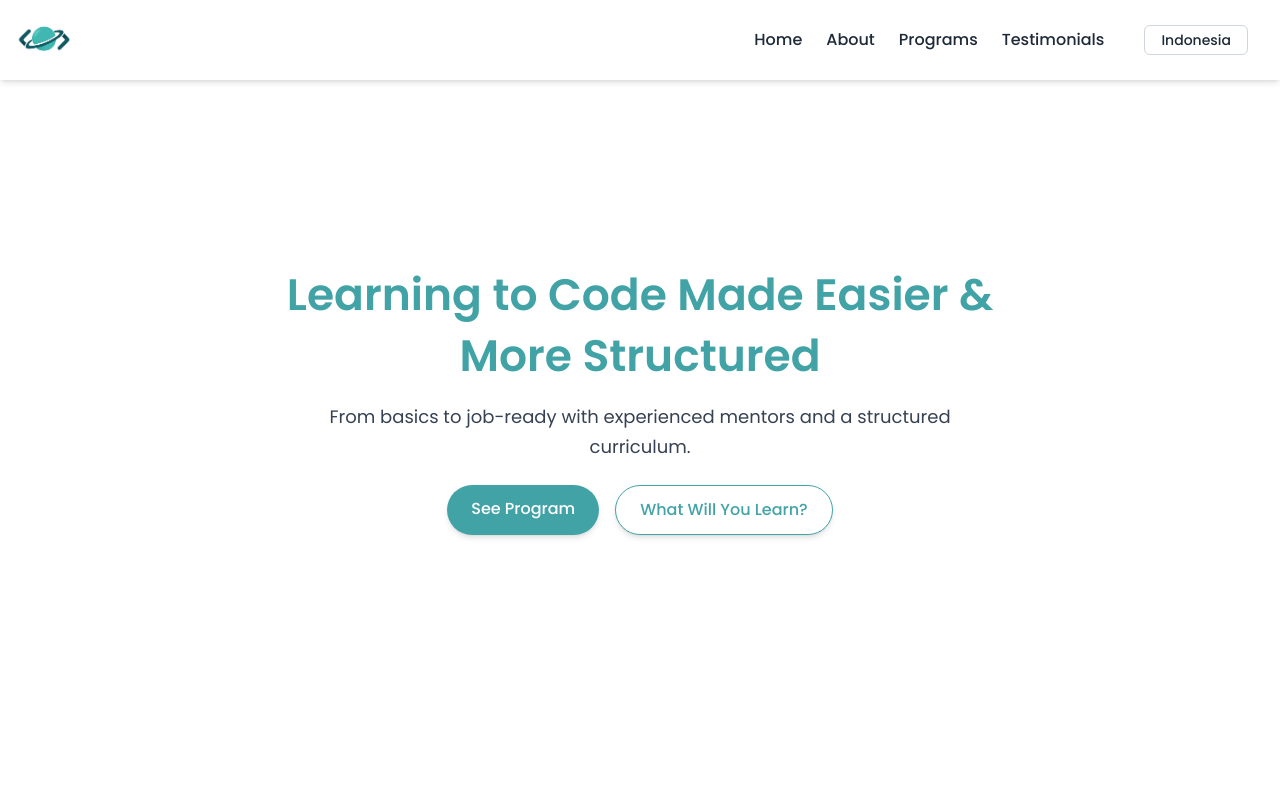
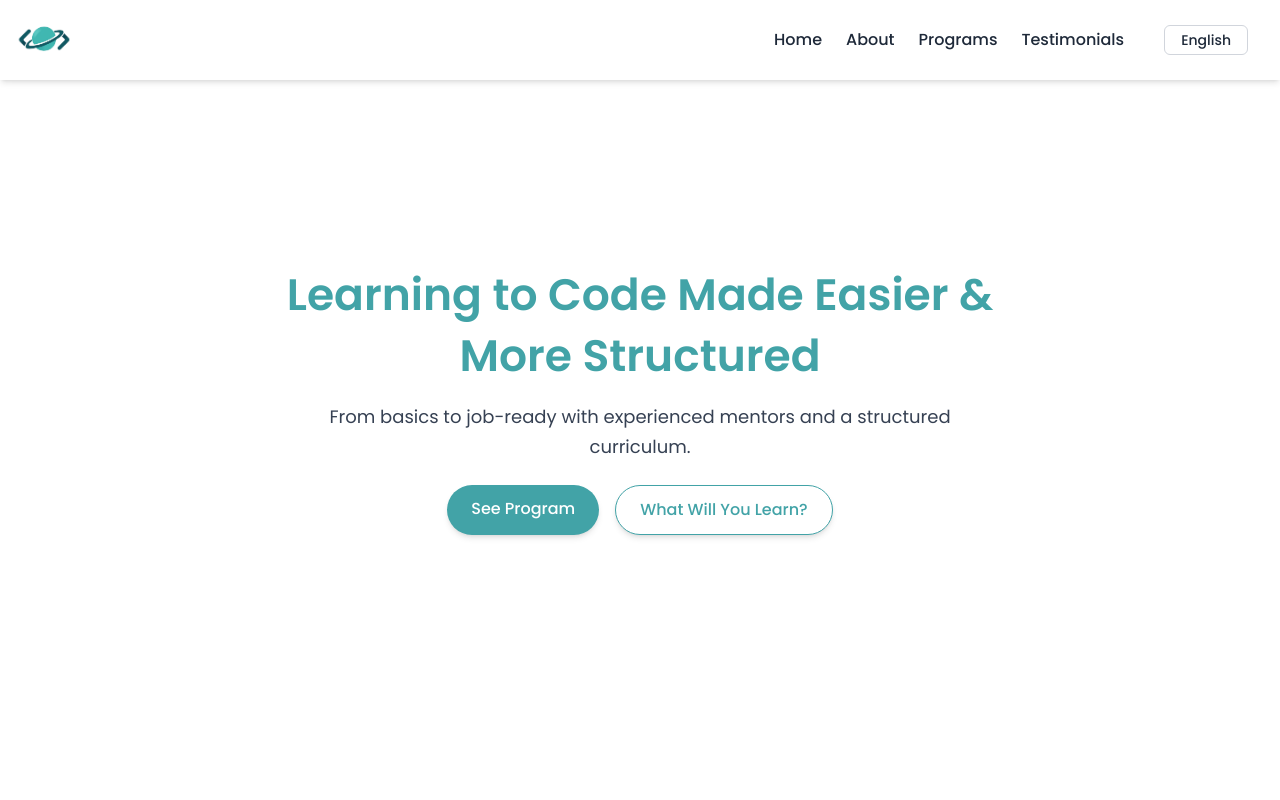
Before and after one commit to adibnajwan/codeverse, a React (Vite) app: page / in a window 1280 px wide. Shown: the top 800 px of the page. Built offline with nearby package versions, Linux system fonts and the light colour scheme; a web font is replaced by a local one.

Commit message:
fix: how to change language

```diff
--- a/src/components/Navbar.jsx
+++ b/src/components/Navbar.jsx
@@ -26,7 +26,7 @@ const Navbar = () => {
   ];
 
   const getLangLabel = () =>
-    i18n.language === "id" ? "English" : "Indonesia";
+    i18n.language === "id" ? "Indonesia" : "English";
 
   return (
     <motion.nav
```
